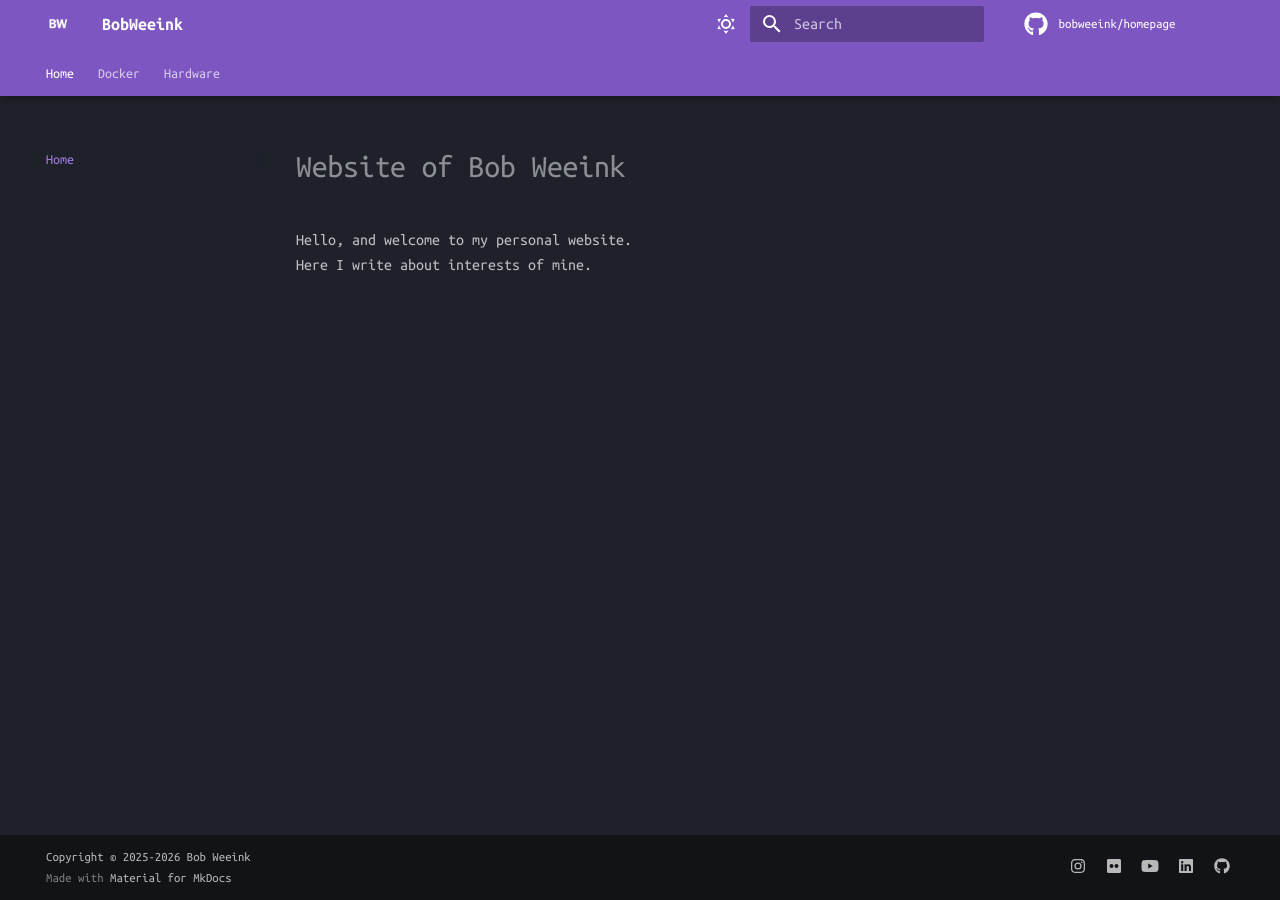
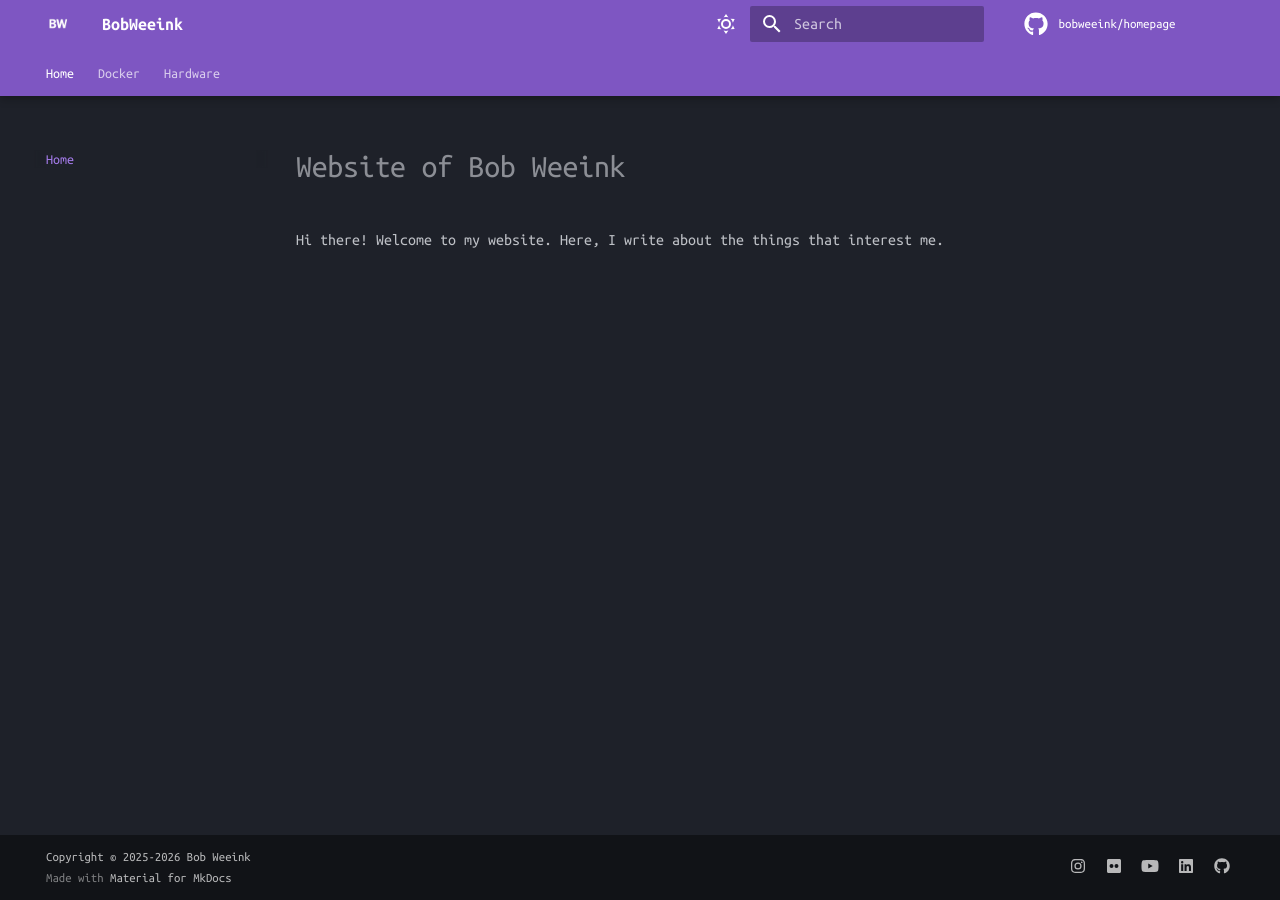
Before and after one commit to bobweeink/homepage, an MkDocs documentation site: the page built from docs/index.md, in a window 1280 px wide. Built offline with MkDocs 1.6.1 and Material for MkDocs 9.7.7, drawn with Linux system fonts in a browser that asks for light colours; comment, search, counter and statistics services are not loaded.

Commit message:
some tekst changes

```diff
--- a/docs/index.md
+++ b/docs/index.md
@@ -1,4 +1,3 @@
 # Website of Bob Weeink
 
-Hello, and welcome to my personal website.
-Here I write about interests of mine.
+Hi there! Welcome to my website. Here, I write about the things that interest me.
```
Also changed, not shown: docs/docker/install-smokeping.md (+1 -1 lines), docs/docker/install-uptime-kuma.md (+2 -2 lines), docs/docker/install-watchtower.md (+1 -1 lines).
